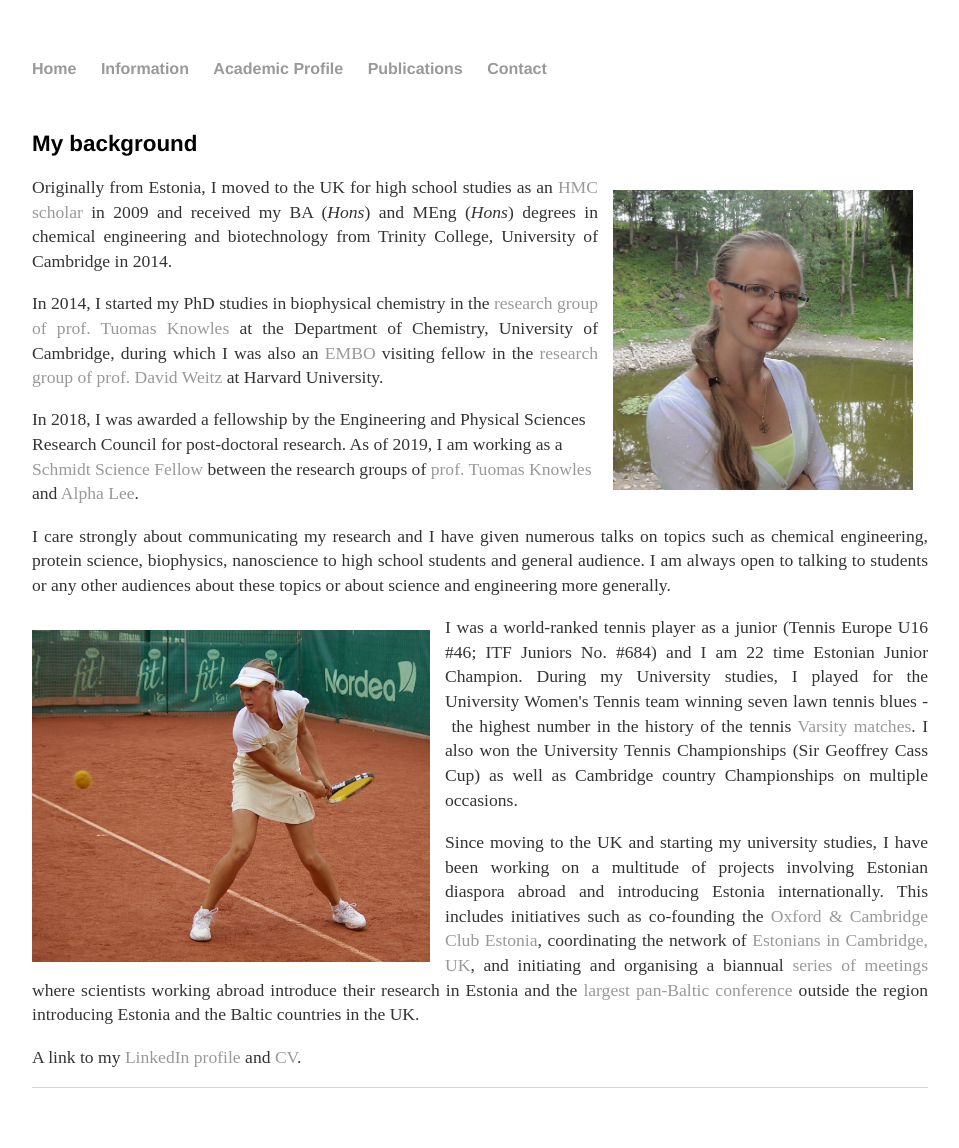
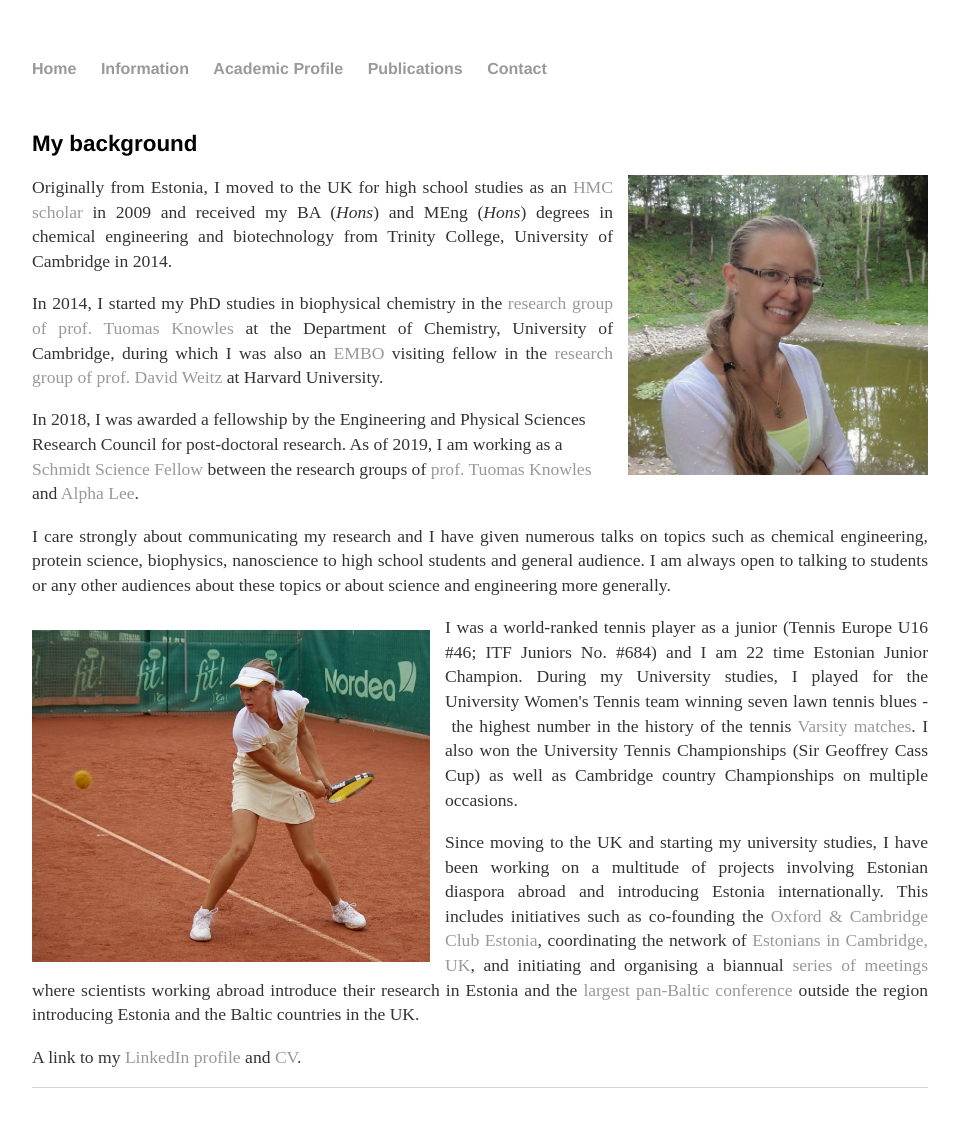
Before and after one commit to kadiliissaar/kadiliissaar.github.io, a Jekyll site: the page built from background/index.html, in a window 1280 px wide. Shown: the whole page, without its empty margins (160-1119 px from the left). Built offline with Jekyll 4.4.1, drawn with Linux system fonts in a browser that asks for light colours.

Commit message:
Update index.html

```diff
--- a/background/index.html
+++ b/background/index.html
@@ -7,7 +7,7 @@ title: Kadi Liis Saar
 	<h2>My background</h2>
 
 	<p align="justify">
-<img src="https://github.com/kadiliissaar/kadiliissaar.github.io/raw/master/Photos/Kadi.jpg" style="float:right;width:300px;height:300px;margin:15px;margin-bottom:15px;margin-left:15px">
+<img src="https://github.com/kadiliissaar/kadiliissaar.github.io/raw/master/Photos/Kadi.jpg" style="float:right;width:300px;height:300px;margin-bottom:15px;margin-left:15px">
 Originally from Estonia, I moved to the UK for high school studies as an
 <a href="https://www.hmc.org.uk/about-hmc/projects/">HMC scholar</a> in 2009 and received my BA (<i>Hons</i>) and
 MEng (<i>Hons</i>) degrees in chemical engineering and biotechnology from Trinity College, University of Cambridge in 2014.</p>
@@ -27,7 +27,7 @@ engineering, protein science, biophysics, nanoscience to high school students an
 talking to students or any other audiences about these topics or about science and engineering more generally.</p>
 
 	<p align="justify">
-<img src="https://github.com/kadiliissaar/kadiliissaar.github.io/raw/master/Photos/Kadi_tennis1.jpg" style="float:left;width:398px;height:332px;margin-top:15px;margin-right:15px">
+<img src="https://github.com/kadiliissaar/kadiliissaar.github.io/raw/master/Photos/Kadi_tennis1.jpg" style="float:left;width:398px;height:332px;margin-top:15px;margin-bottom:15px;margin-right:15px">
 I was a world-ranked tennis player as a junior (Tennis Europe U16 #46; ITF Juniors No. #684) and I am 22 time
 Estonian Junior Champion. During my University studies, I played for the University Women's Tennis team winning seven
 lawn tennis blues -  the highest number in the history of the tennis
```
